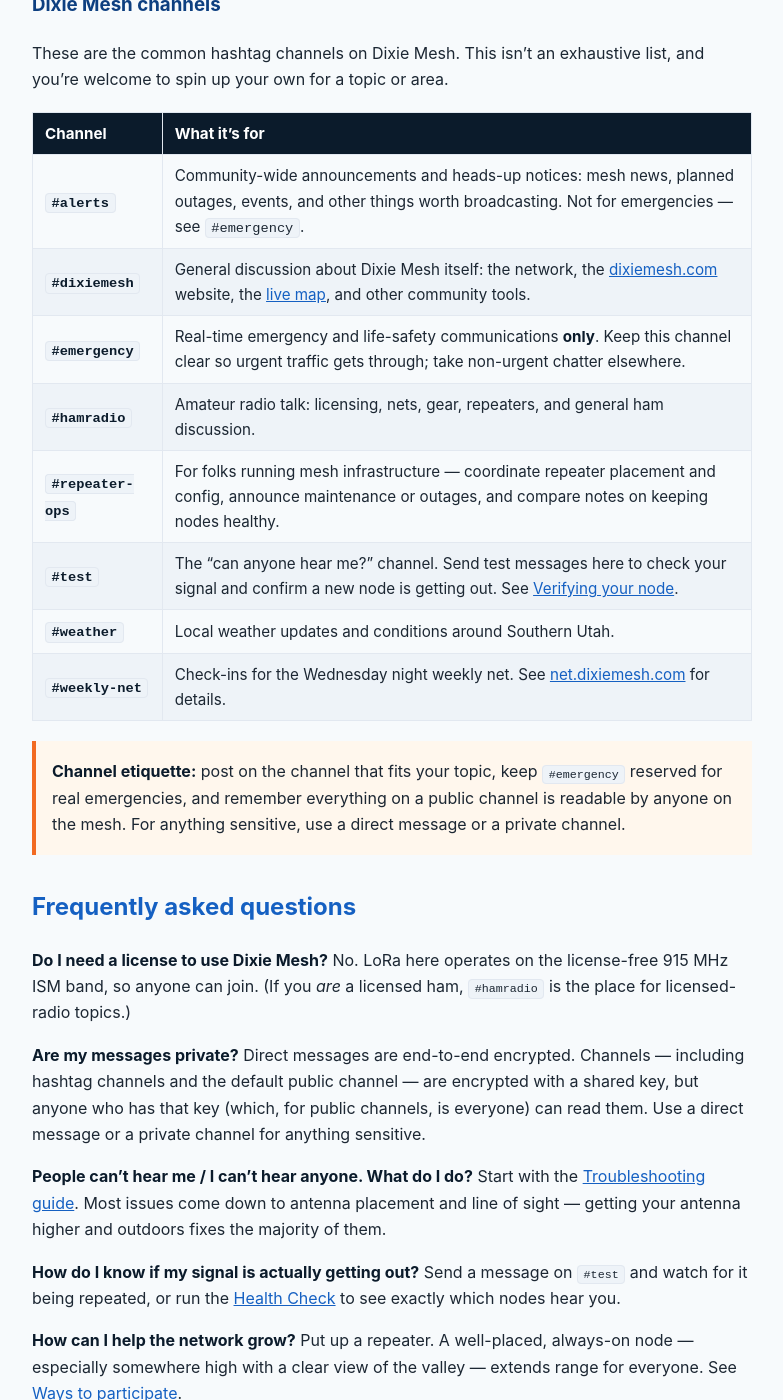
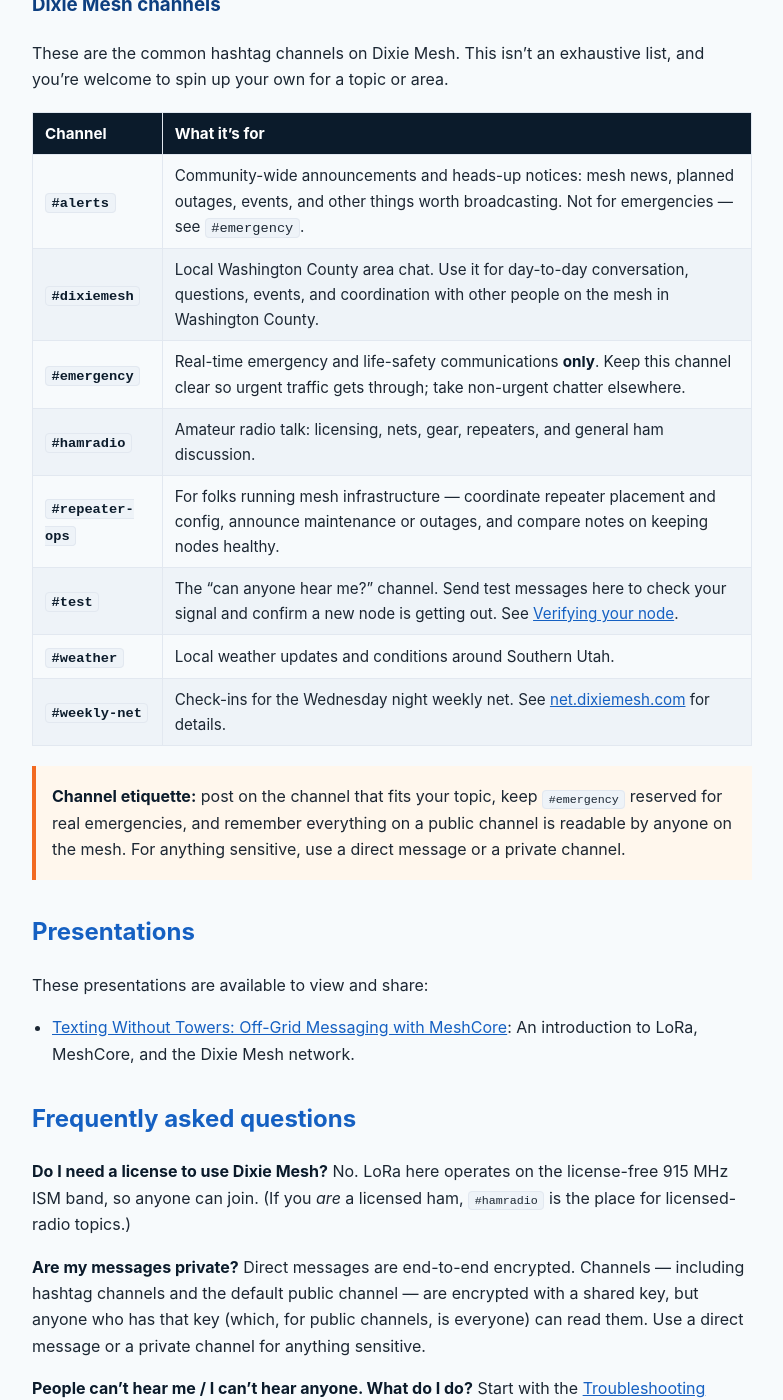
Before and after one commit to dixiemesh/dixiemesh.github.io, a Jekyll site: the page built from how-to.md, in a window 1280 px wide and 1400 px high, scrolled down 966 px. Shown: the whole window, without its empty margins (248-1031 px from the left). Built offline with Jekyll 4.4.1, drawn with Linux system fonts in a browser that asks for light colours.

Commit message:
Update channel description and add presentations section

```diff
--- a/how-to.md
+++ b/how-to.md
@@ -35,7 +35,7 @@
 | Channel | What it's for |
 | --- | --- |
 | **`#alerts`** | Community-wide announcements and heads-up notices: mesh news, planned outages, events, and other things worth broadcasting. Not for emergencies — see `#emergency`. |
-| **`#dixiemesh`** | General discussion about Dixie Mesh itself: the network, the [dixiemesh.com](https://dixiemesh.com) website, the [live map](https://live.dixiemesh.com/#/live), and other community tools. |
+| **`#dixiemesh`** | Local Washington County area chat. Use it for day-to-day conversation, questions, events, and coordination with other people on the mesh in Washington County. |
 | **`#emergency`** | Real-time emergency and life-safety communications **only**. Keep this channel clear so urgent traffic gets through; take non-urgent chatter elsewhere. |
 | **`#hamradio`** | Amateur radio talk: licensing, nets, gear, repeaters, and general ham discussion. |
 | **`#repeater-ops`** | For folks running mesh infrastructure — coordinate repeater placement and config, announce maintenance or outages, and compare notes on keeping nodes healthy. |
@@ -47,6 +47,12 @@
 > `#emergency` reserved for real emergencies, and remember everything on a public
 > channel is readable by anyone on the mesh. For anything sensitive, use a direct
 > message or a private channel.
+
+## Presentations
+
+These presentations are available to view and share:
+
+- [Texting Without Towers: Off-Grid Messaging with MeshCore](/presentations/texting-without-towers/): An introduction to LoRa, MeshCore, and the Dixie Mesh network.
 
 ## Frequently asked questions
 
```
